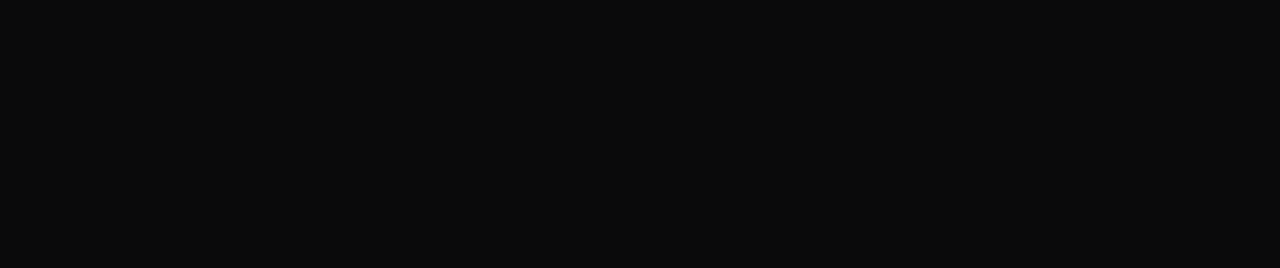
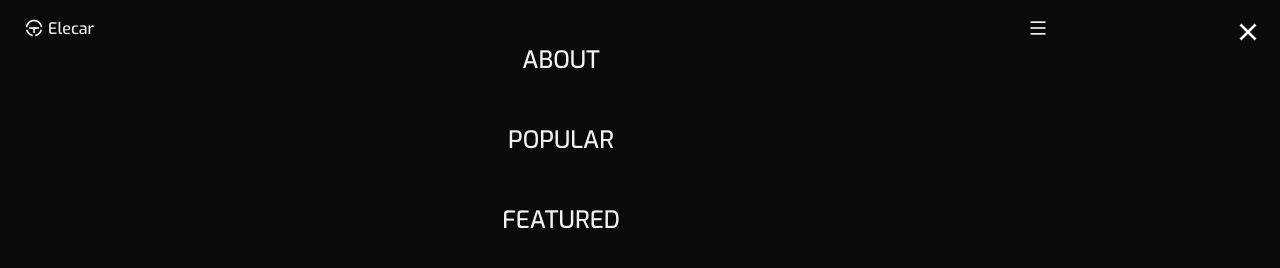
Before and after one commit to rico042002/carSite, a plain HTML site: page index.html in a window 1280 px wide. Drawn offline with nearby package versions, Linux system fonts and the light colour scheme.

Commit message:
javascript added

```diff
--- a/assets/css/styles.css
+++ b/assets/css/styles.css
@@ -1,5 +1,5 @@
 /*=============== GOOGLE FONTS ===============*/
-@import url("https://fonts.googleapis.com/css2?family=Exo:wght@400;500;600&display=swap");
+@import url('https://fonts.googleapis.com/css2?family=Exo:wght@400;500;600&display=swap');
 
 /*=============== VARIABLES CSS ===============*/
 :root {
@@ -22,9 +22,9 @@
   --h1-font-size: 1.5rem;
   --h2-font-size: 1.25rem;
   --h3-font-size: 1rem;
-  --normal-font-size: .938rem;
-  --small-font-size: .813rem;
-  --smaller-font-size: .75rem;
+  --normal-font-size: 0.938rem;
+  --small-font-size: 0.813rem;
+  --smaller-font-size: 0.75rem;
 
   /*========== Font weight ==========*/
   --font-medium: 500;
@@ -41,8 +41,8 @@
     --h2-font-size: 1.5rem;
     --h3-font-size: 1.25rem;
     --normal-font-size: 1rem;
-    --small-font-size: .875rem;
-    --smaller-font-size: .813rem;
+    --small-font-size: 0.875rem;
+    --smaller-font-size: 0.813rem;
   }
 }
 
@@ -64,7 +64,9 @@ body {
   color: var(--text-color);
 }
 
-h1, h2, h3 {
+h1,
+h2,
+h3 {
   color: var(--title-color);
   font-weight: var(--font-semi-bold);
 }
@@ -109,67 +111,130 @@ img {
 }
 
 /*=============== HEADER & NAV ===============*/
+.header {
+  width: 100%;
+  background-color: transparent;
+  position: fixed;
+  top: 0;
+  left: 0;
+  z-index: var(--z-fixed);
+}
 
+.nav {
+  height: var(--header-height);
+  display: flex;
+  justify-content: space-between;
+  align-items: center;
+}
 
+.nav_logo,
+.nav_toggle {
+  color: var(--title-color);
+  display: inline-flex;
+}
+
+.nav_logo {
+  align-items: center;
+  column-gap: 0.25rem;
+  font-weight: var(--font-medium);
+  transition: 0.3s;
+}
+
+.nav_logo i {
+  font-size: 1.25rem;
+}
+
+.nav_logo:hover {
+  color: var(--first-color);
+}
+
+.nav_toggle {
+  font-size: 1.25rem;
+  cursor: pointer;
+}
+
+@media screen and (max-width: 767px) {
+  .nav_menu {
+    position: fixed;
+    background-color: hsla(0, 0%, 100%, 0.1);
+    top: 0;
+    right: -100%;
+    width: 100%;
+    height: 100%;
+    backdrop-filter: blur(96px);
+    transition: 0.3s;
+  }
+}
+
+.nav_list {
+  display: flex;
+  flex-direction: column;
+  text-align: center;
+  row-gap: 3rem;
+  padding-top: 9rem;
+}
+
+.nav_link {
+  text-transform: uppercase;
+  color: var(--title-color);
+  font-size: var(--h2-font-size);
+  font-weight: var(--font-medium);
+  transition: 0.3s;
+}
+
+.nav_link:hover {
+  color: var(--first-color);
+}
+
+.nav_close {
+  font-size: 2rem;
+  color: var(--white-color);
+  position: absolute;
+  top: 1rem;
+  right: 1rem;
+  cursor: pointer;
+}
 /* Show menu */
-
-
+.show-menu {
+  right: 0;
+}
 /* Change background header */
-
 
 /* Active link */
 
-
 /*=============== HOME ===============*/
-
 
 /* Button animate */
 
-
 /*=============== BUTTON ===============*/
-
 
 /*=============== ABOUT ===============*/
 
-
 /*=============== POPULAR ===============*/
-
 
 /* Swiper class */
 
-
 /*=============== FEATURES ===============*/
-
 
 /*=============== FEATURED ===============*/
 
-
 /* Active link featured */
-
 
 /*=============== OFFER ===============*/
 
-
 /*=============== LOGOS ===============*/
-
 
 /*=============== FOOTER ===============*/
 
-
 /*=============== SCROLL BAR ===============*/
-
 
 /*=============== SCROLL UP ===============*/
 
-
 /* Show Scroll Up*/
-
 
 /*=============== BREAKPOINTS ===============*/
 /* For small devices */
 
-
 /* For medium devices */
 
-
 /* For large devices */
--- a/assets/js/main.js
+++ b/assets/js/main.js
@@ -1,25 +1,36 @@
 /*=============== SHOW MENU ===============*/
+const navMenu = document.getElementById('nav-menu'),
+  navToggle = document.getElementById('nav-toggle'),
+  navClose = document.getElementById('nav-close');
 
+/*===== MENU SHOW =====*/
+/* Validate if constant exists */
+if (navToggle) {
+  navToggle.addEventListener('click', () => {
+    navMenu.classList.add('show-menu');
+  });
+}
+
+/*===== MENU HIDDEN =====*/
+/* Validate if constant exists */
+if (navClose) {
+  navClose.addEventListener('click', () => {
+    navMenu.classList.remove('show-menu');
+  });
+}
 
 /*=============== REMOVE MENU MOBILE ===============*/
 
-
 /*=============== CHANGE BACKGROUND HEADER ===============*/
-
 
 /*=============== POPULAR SWIPER ===============*/
 
-
 /*=============== MIXITUP FILTER FEATURED ===============*/
-
 
 /* Link active featured */
 
-
 /*=============== SHOW SCROLL UP ===============*/
-
 
 /*=============== SCROLL SECTIONS ACTIVE LINK ===============*/
 
-
 /*=============== SCROLL REVEAL ANIMATION ===============*/
--- a/index.html
+++ b/index.html
@@ -27,7 +27,37 @@
   </head>
   <body>
     <!--==================== HEADER ====================-->
-    <header class="header" id="header"></header>
+    <header class="header" id="header">
+      <nav class="nav container">
+        <a href="#" class="nav_logo">
+          <i class="ri-steering-line"></i>
+          Elecar
+        </a>
+        <div class="nav_menu" id="nav-menu">
+          <ul class="nav_list">
+            <li class="nav_item">
+              <a href="#home" class="nav_link">Home</a>
+            </li>
+            <li class="nav_item">
+              <a href="#about" class="nav_link">About</a>
+            </li>
+            <li class="nav_item">
+              <a href="#popular" class="nav_link">Popular</a>
+            </li>
+            <li class="nav_item">
+              <a href="#featured" class="nav_link">Featured</a>
+            </li>
+          </ul>
+          <div class="nav_close" id="nav-close">
+            <i class="ri-close-line"></i>
+          </div>
+        </div>
+        <!--Toggle Button-->
+        <div class="nav_toggle" id="nav-toggle">
+          <i class="ri-menu-line"></i>
+        </div>
+      </nav>
+    </header>
 
     <!--==================== MAIN ====================-->
     <main class="main">
```
